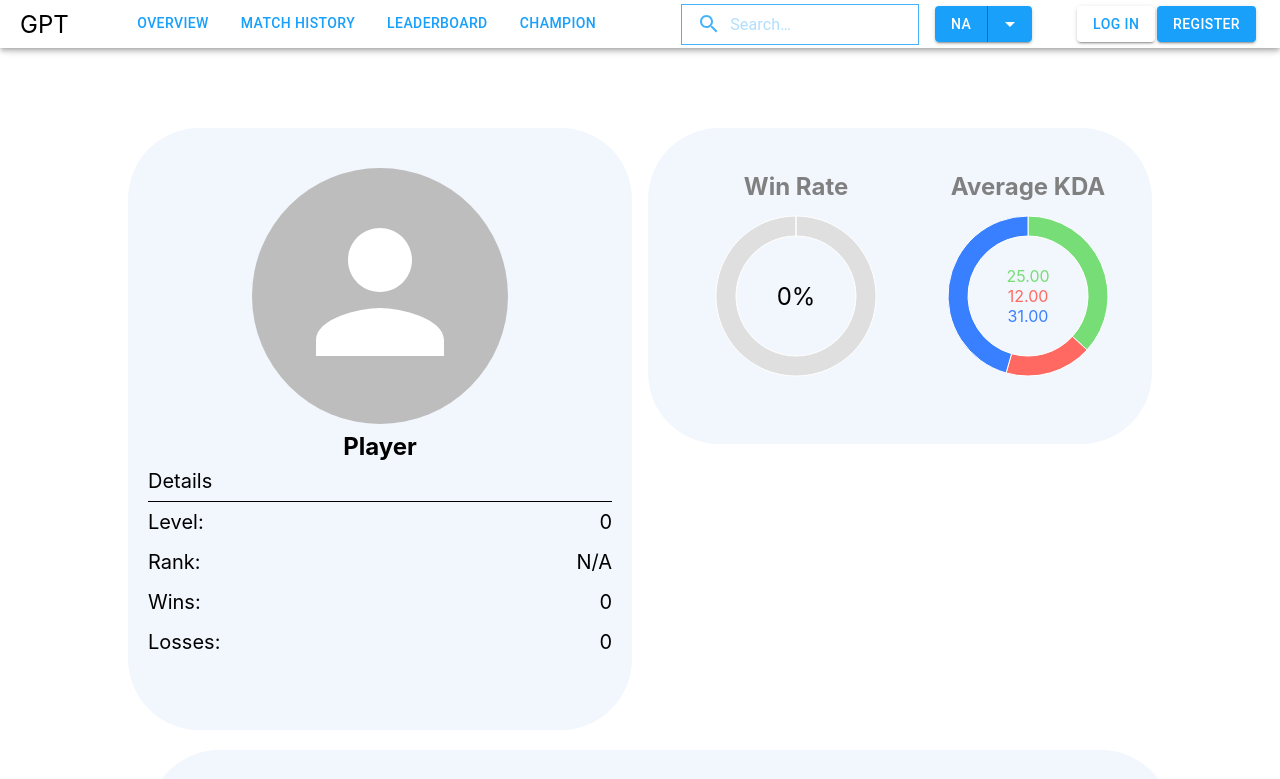
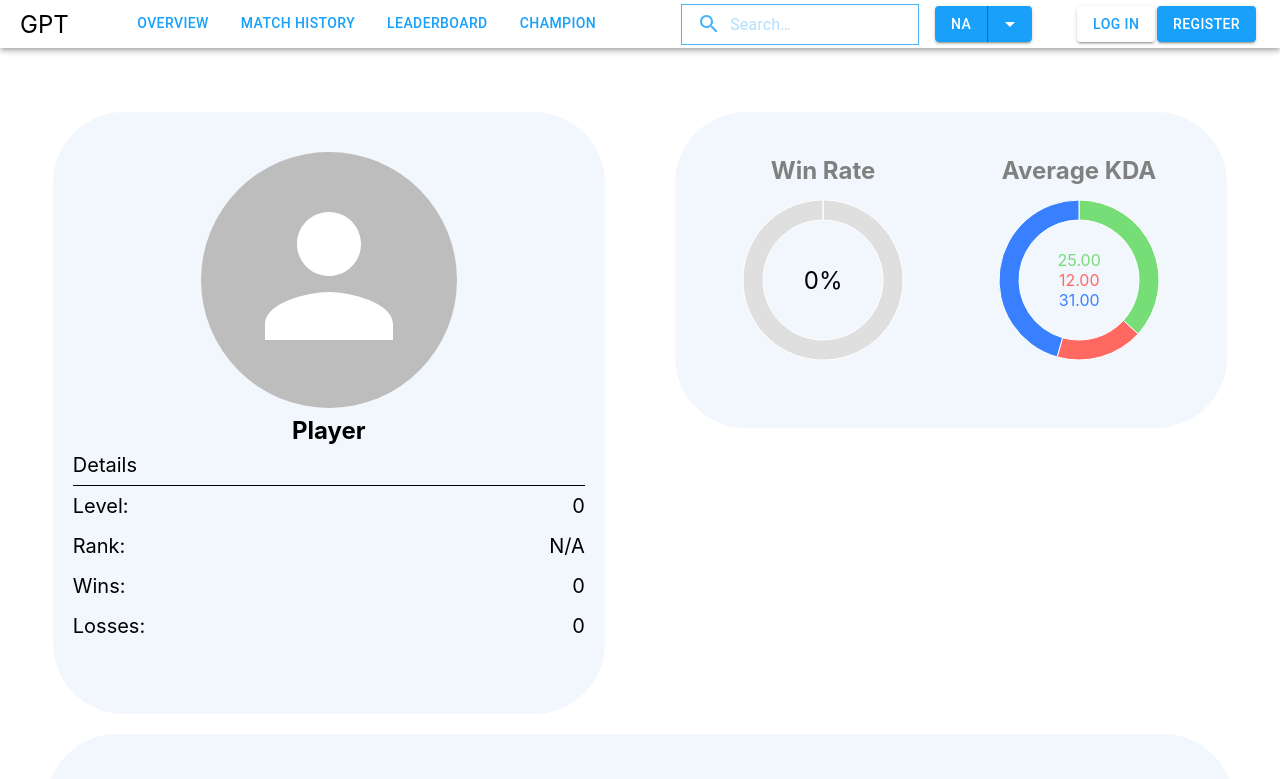
Before and after one commit to sunnydl/GamePerformanceTracker, a React (Create React App) app in the folder frontend/: page /overview in a window 1280 px wide. Shown: the top 779 px of the page. Built offline with nearby package versions, Linux system fonts and the light colour scheme.

Commit message:
update outer container padding

```diff
--- a/frontend/src/components/Body.tsx
+++ b/frontend/src/components/Body.tsx
@@ -10,7 +10,7 @@ import { styled } from '@mui/material/styles';
 function Body() {
 
     const Container = styled('div')(() => ({
-        padding: '10vh 10vw 10vh 10vw'
+        padding: '8vh 2vw 8vh 2vw'
     }))
 
     return (
--- a/frontend/src/pages/Overview/components/MatchSummary/style.ts
+++ b/frontend/src/pages/Overview/components/MatchSummary/style.ts
@@ -2,7 +2,7 @@ import { styled } from '@mui/material/styles';
 import { Typography, Paper, Button } from '@mui/material';
 
 export const MatchSummaryWrapper = styled('div')(({ theme }) => ({
-    width: '100%',
+    // width: '100%',
     padding: '20px',
     minHeight: '1000px',
     height: 'fit-content',
```
